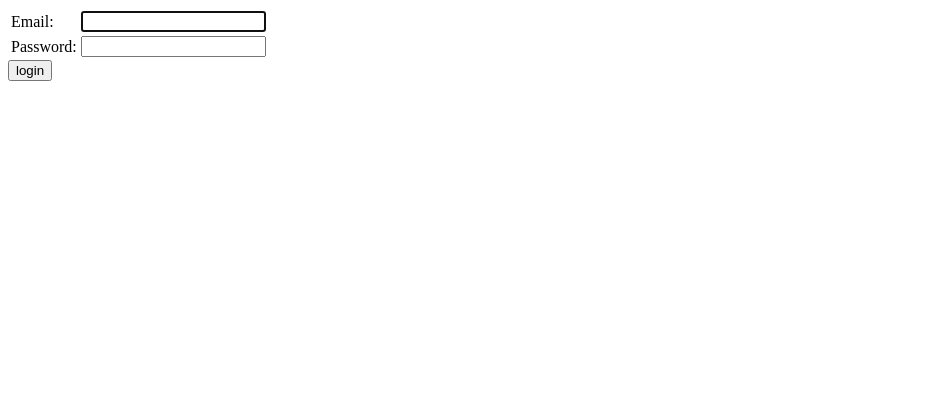
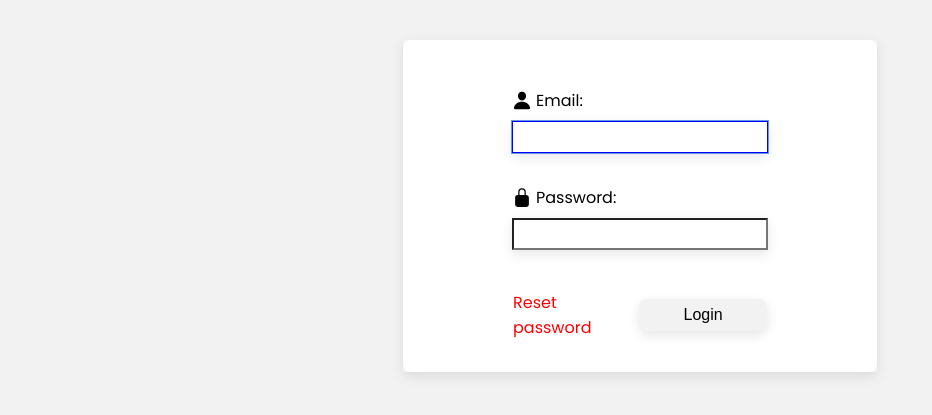
Before and after one commit to kuehnla/TurboNerds, a Django app: page /login/ in a window 1280 px wide. Shown: the top 415 px of the page, without its empty margins (0-932 px from the left). Run offline with Django 5.2, Linux system fonts and the light colour scheme.

Commit message:
assets, styling for login page

```diff
--- /dev/null
+++ b/TurboNerds/SchedulingApp/static/login.css
@@ -0,0 +1,99 @@
+@font-face {
+    font-family: "Poppins-Regular";
+    src: url("fonts/Poppins-Regular.ttf") format("truetype");
+}
+
+.form-container {
+    box-shadow: rgba(0, 0, 0, 0.1) 0px 4px 12px;
+}
+
+
+#id_password,
+#id_username {
+    width: 20vw;
+}
+
+.submit-btn:hover, #id_password:hover,
+#id_username:hover {
+    cursor: pointer;
+}
+
+.submit-btn {
+    border: none;
+    background-color: #f2f2f2;
+    font-size: 16px;
+    height: 32px;
+    margin-top: 8px;
+    border-radius: 8px;
+    width: 128px;
+}
+
+#id_password,
+#id_username {
+    box-sizing: border-box;
+    height: 32px;
+}
+
+input {
+    box-shadow: rgba(0, 0, 0, 0.1) 0px 4px 12px;
+}
+
+input:focus {
+    outline: 1px solid cornflowerblue;
+    border: 1px solid blue;
+}
+
+.entry {
+    display: flex;
+    flex-direction: column;
+    padding-bottom: 16px;
+    padding-top: 16px;
+}
+
+.user, .pass {
+    display: flex;
+    gap: 4px;
+    padding-bottom: 8px;
+}
+
+#person, #lock {
+    width: 20px;
+}
+
+form {
+    background-color: #fff;
+    border-radius: 8px;
+    width: 32vw;
+    display: flex;
+    flex-direction: column;
+    align-items: center;
+    padding: 32px;
+}
+
+body {
+    display: flex;
+    justify-content: center;
+    background-color: #f2f2f2;
+    font-family: Poppins-Regular, sans-serif;
+    font-size: 16px;
+    margin-top: 40px;
+}
+
+p {
+    font-size: 14px;
+    padding-top: 32px;
+}
+
+.submit-div {
+    display: flex;
+    justify-content: space-between;
+    align-items: center;
+    width: 62%;
+    padding-top: 16px;
+}
+
+a {
+    padding-top: 8px;
+    text-decoration: none;
+    color: red;
+}
--- a/TurboNerds/SchedulingApp/templates/base.html
+++ b/TurboNerds/SchedulingApp/templates/base.html
@@ -1,9 +1,11 @@
 <!DOCTYPE html>
+{% block head %}
 <html lang="en">
 <head>
     <meta charset="UTF-8">
     <title>{% block title %}Turbo Nerds{% endblock %}</title>
 </head>
+{% endblock %}
 <body>
 {% block body %} {% endblock %}
 </body>
--- a/TurboNerds/SchedulingApp/templates/registration/login.html
+++ b/TurboNerds/SchedulingApp/templates/registration/login.html
@@ -1,10 +1,11 @@
 {% extends "base.html" %}
+{% block head %}
+  {% load static %}
+  <link rel="stylesheet" href={% static 'login.css' %}>
+  <title>Login</title>
+{% endblock %}
 
 {% block body %}
-
-{% if form.errors %}
-<p>Your username and password didn't match. Please try again.</p>
-{% endif %}
 
   {% if next %}
     {% if user.is_authenticated %}
@@ -14,23 +15,35 @@
       <p>Please login to see this page.</p>
     {% endif %}
   {% endif %}
-
+  <div class="form-container">
     <form method="post" action="{% url 'login' %}">
       {% csrf_token %}
-<table>
-<tr>
-    <td>{{ form.username.label_tag }}</td>
-    <td>{{ form.username }}</td>
-</tr>
-<tr>
-    <td>{{ form.password.label_tag }}</td>
-    <td>{{ form.password }}</td>
-</tr>
-</table>
+      <div class="entry">
+        <div class="user">
+          <img id="person" src={% static 'assets/person.svg' %} alt=''/>
+          {{ form.username.label_tag }}
+        </div>
+        {{ form.username }}
+      </div>
+      <div class="entry">
+        <div class="pass">
+          <img id="lock" src={% static 'assets/lock-closed.svg' %} alt=''/>
+          {{ form.password.label_tag }}
+        </div>
+        {{ form.password }}
+      </div>
 
-<input type="submit" value="login">
+      <div class="submit-div">
+        <a href="">Reset password</a>
+        <input type="submit" value="Login" class="submit-btn">
         <input type="hidden" name="next" value="{{ next }}">
+      </div>
+
+      {% if form.errors %}
+        <p>Your username and password didn't match. Please try again.</p>
+      {% endif %}
     </form>
+  </div>
 
   {# Assumes you set up the password_reset view in your URLconf #}
   {#<p><a href="{% url 'password_reset' %}">Lost password?</a></p>#}
```
Also changed, not shown: TurboNerds/SchedulingApp/static/SchedulingApp/style.css (deleted), TurboNerds/SchedulingApp/static/assets/lock-closed.svg (added), TurboNerds/SchedulingApp/static/assets/person.svg (added), TurboNerds/SchedulingApp/static/fonts/Poppins-Regular.ttf (added). Lines whose indentation alone changed are shown as unchanged.
